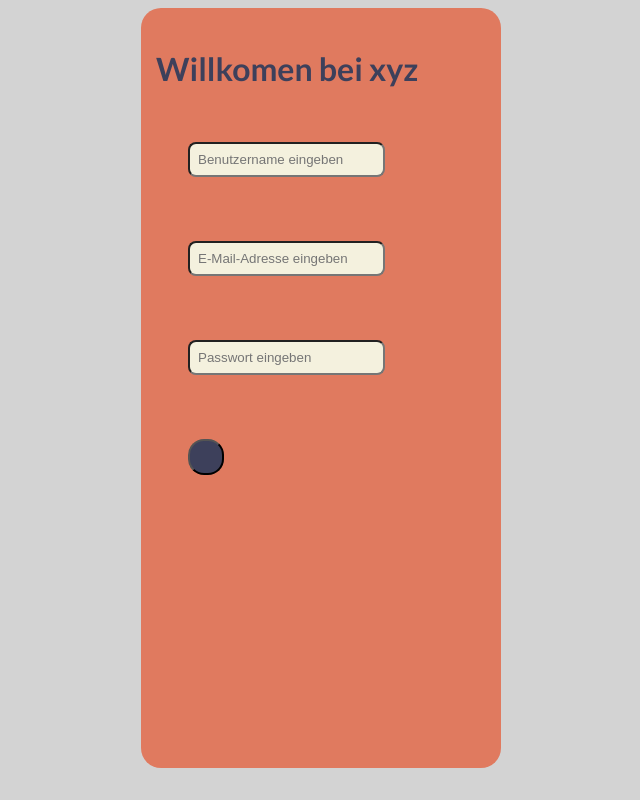
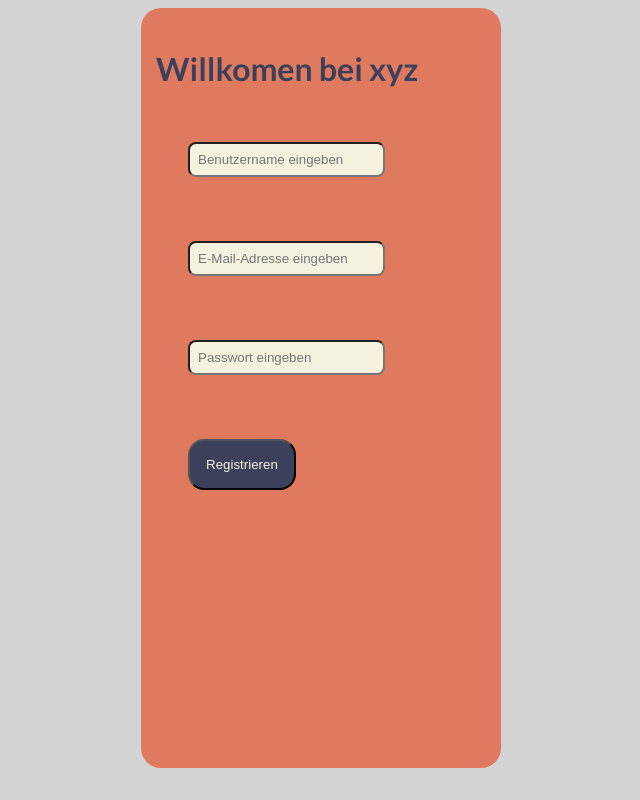
Before and after one commit to mullerow/Abled-App, a Vue app: page /register in a window 1280 px wide. Shown: the whole page, without its empty margins (319-959 px from the left). Built offline with nearby package versions, Linux system fonts and the light colour scheme.

Commit message:
changes buttonText

```diff
--- a/src/views/AccountViews/registerUserView.vue
+++ b/src/views/AccountViews/registerUserView.vue
@@ -23,7 +23,7 @@
   >
     ></InputField
   >
-  <NavButton @click="registerUser">Registrieren</NavButton>
+  <NavButton :Navigation="'Registrieren'" @click="registerUser"></NavButton>
 </template>
 
 <script>
@@ -59,10 +59,6 @@ export default {
     },
 
     registerUser() {
-      console.log('Username:', this.username)
-      console.log('Email:', this.email)
-      console.log('Password:', this.password)
-
       if (!this.username.trim() || !this.email.trim() || !this.password.trim()) {
         console.error('Bitte füllen Sie alle Felder aus.')
         return
```
